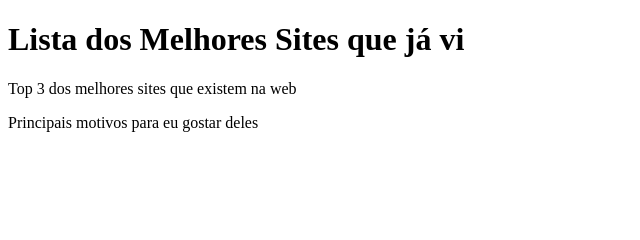
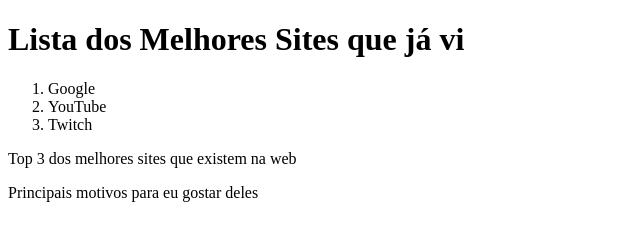
Before and after one commit to matheusbiaggio/exercicios-trybe, a plain HTML site: page fundamentos/bloco3-introducao-html-css/dia-3-html-e-css-seletores-e-posicionamento/index.html in a window 1280 px wide. Shown: the whole page, without its empty margins (0-640 px from the left). Drawn offline with Linux system fonts and the light colour scheme.

Commit message:
Criação da lista ordenada

```diff
--- a/fundamentos/bloco3-introducao-html-css/dia-3-html-e-css-seletores-e-posicionamento/index.html
+++ b/fundamentos/bloco3-introducao-html-css/dia-3-html-e-css-seletores-e-posicionamento/index.html
@@ -7,6 +7,11 @@
   </head>
   <body>
     <h1>Lista dos Melhores Sites que já vi</h1>
+    <ol>
+        <li>Google</li>
+        <li>YouTube</li>
+        <li>Twitch</li>
+    </ol>
     <p>Top 3 dos melhores sites que existem na web</p>
     <p>Principais motivos para eu gostar deles</p>
   </body>
```
